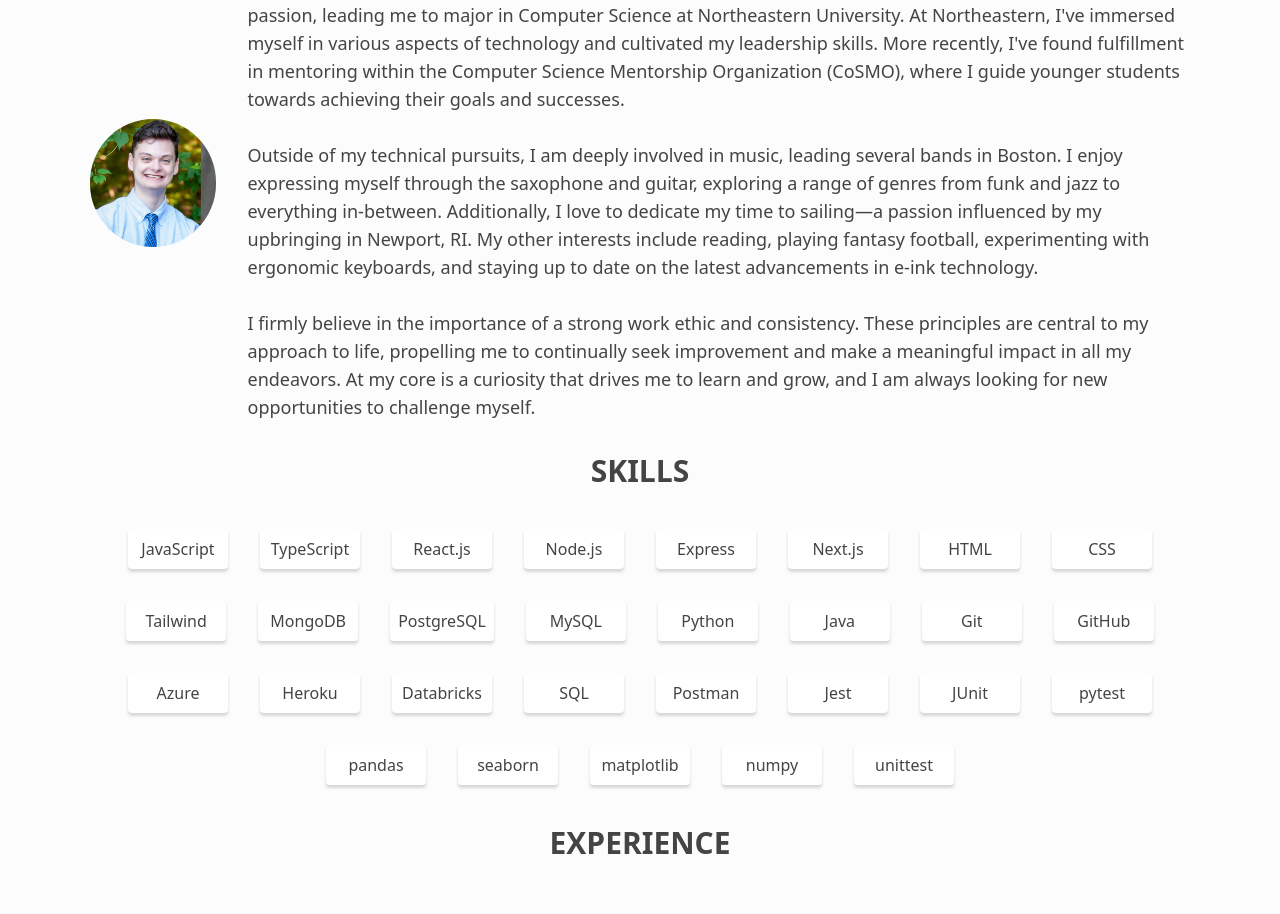
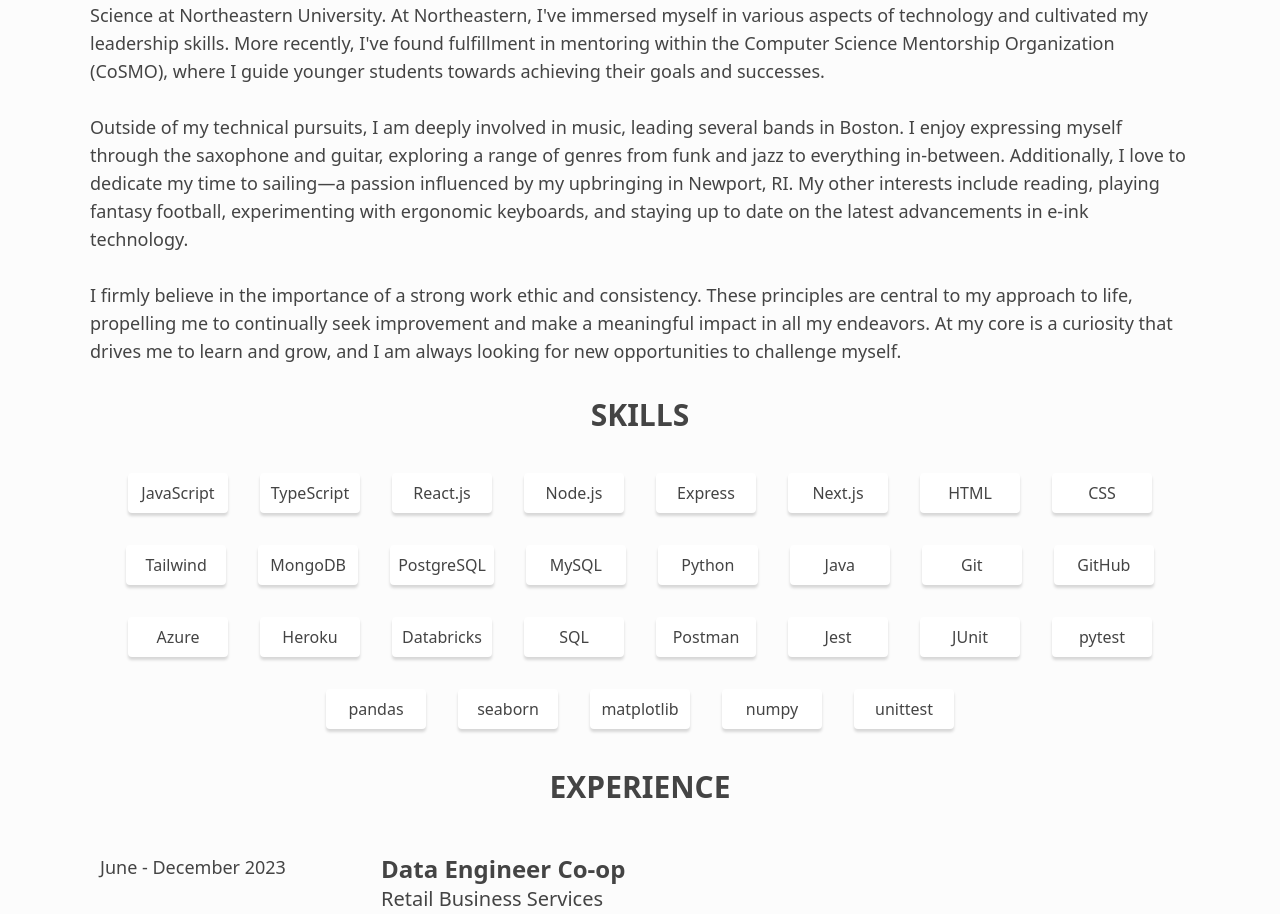
Before and after one commit to csiv23/portfolio, a Next.js app in the folder frontend/: page / in a window 1280 px wide. Shown: the part 983-1897 px from the top of the page. Built offline with nearby package versions, Linux system fonts and the light colour scheme.

Commit message:
Removed image

```diff
--- a/frontend/components/About.tsx
+++ b/frontend/components/About.tsx
@@ -23,11 +23,7 @@ const About = forwardRef<HTMLDivElement>((props, ref) => {
     >
       <h2 className={`text-3xl font-semibold mb-8 ${textClass}`}>ABOUT ME</h2>
       <div className="flex items-center">
-        <img
-          src="/profile-picture.jpeg"
-          alt="Profile"
-          className="w-32 h-32 rounded-full mr-8"
-        />
+
         <div className={`text-lg ${textClass}`}>
           <p>
             My initial interest in software development began in high school
```
